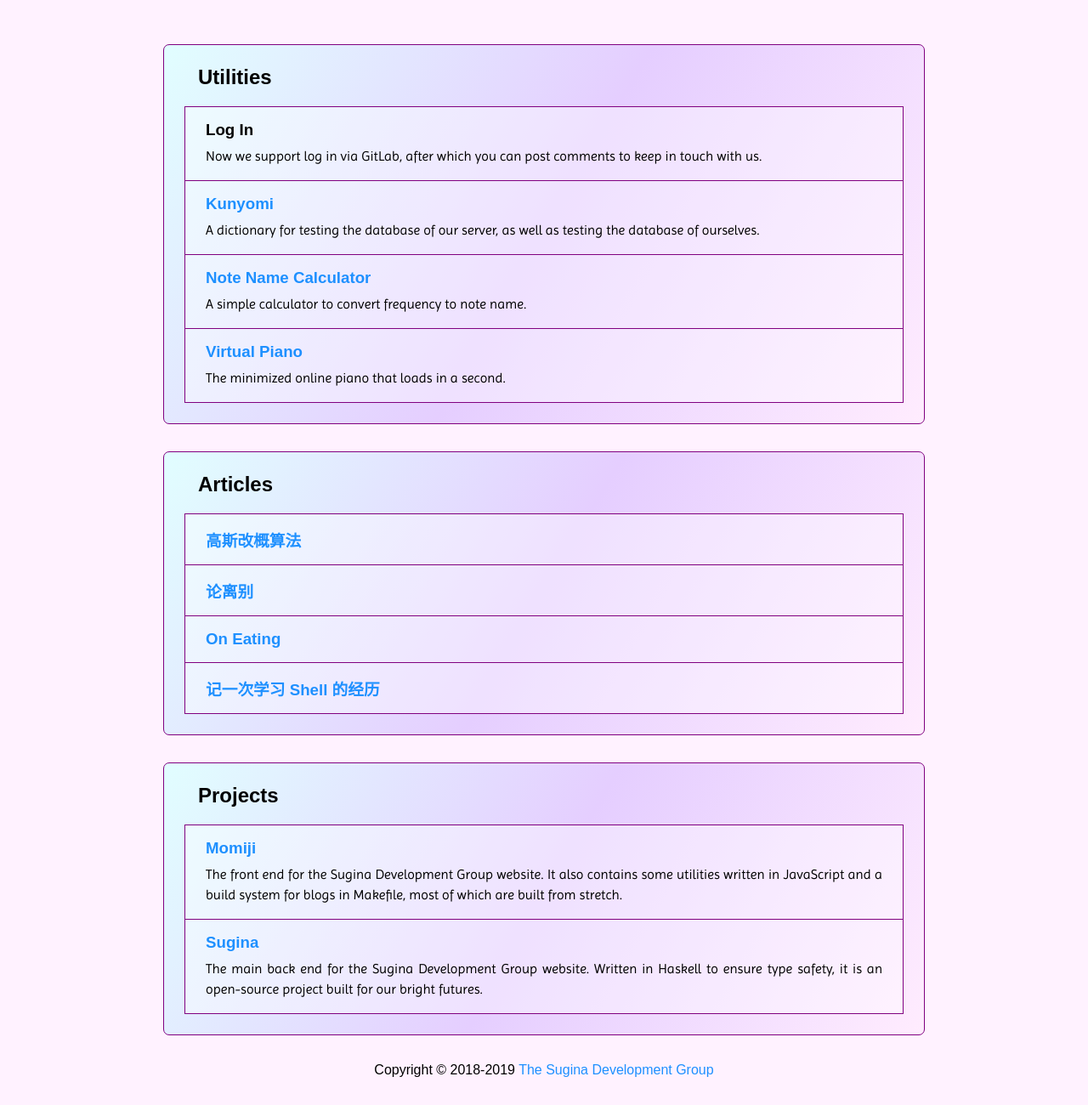
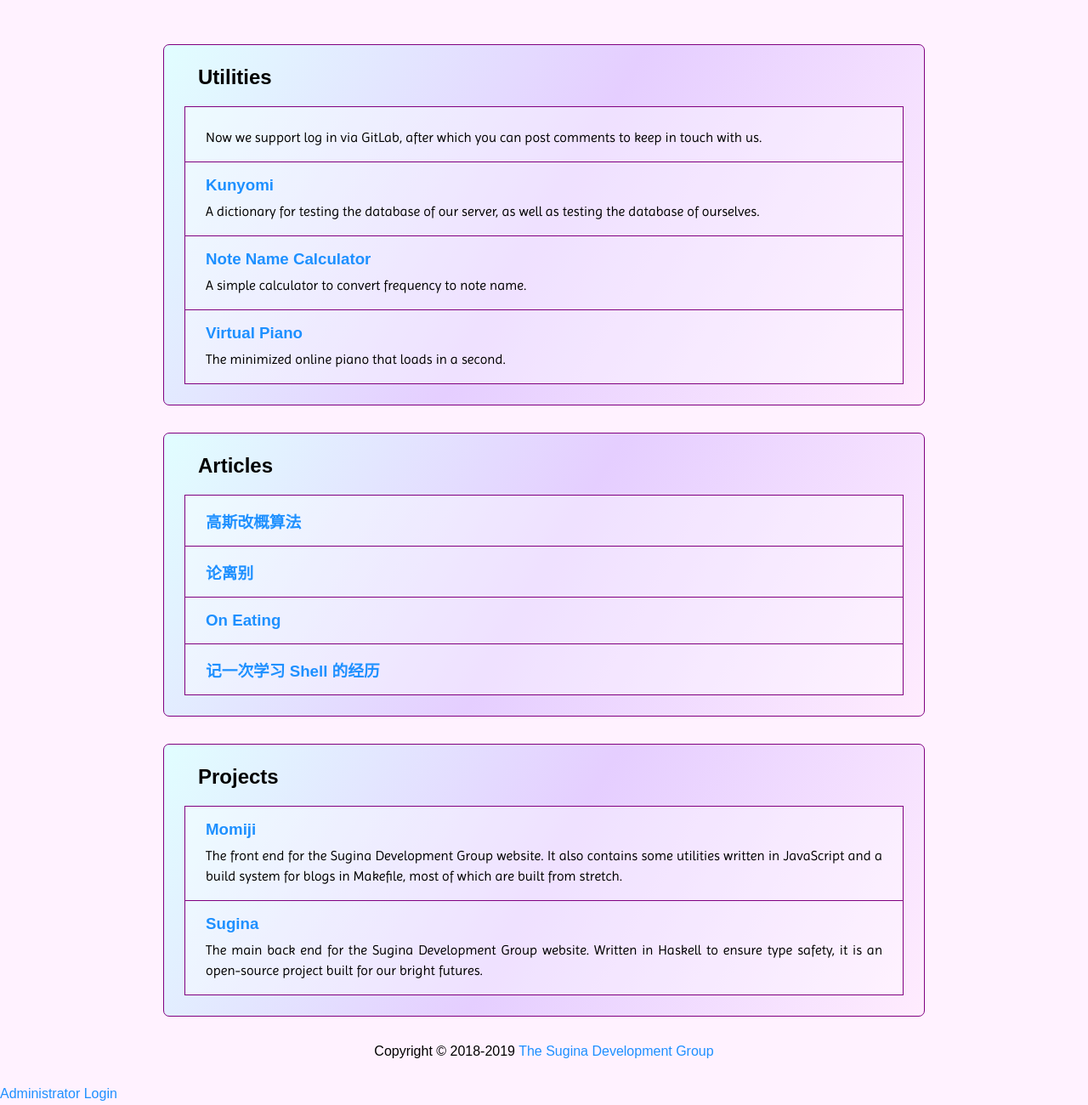
Before and after one commit to sugina-dev/momiji, a plain HTML site: page index.html in a window 1280 px wide. Shown: the part 150-1450 px from the top of the page at 85% size. Drawn offline with Linux system fonts and the light colour scheme; no server answers; files whose address does not match are found by name.

Commit message:
Modify login routine

```diff
--- a/files_index/index.js
+++ b/files_index/index.js
@@ -36,7 +36,7 @@ fetch('/api/isuser')
 })
 .catch(function(response) {
     if (response.status == 401)
-        document.getElementById('h3_userinfo').innerHTML = '<a href="/api/auth/login">Log In</a>';
+        document.getElementById('h3_userinfo').innerHTML = '<a href="/api/auth/page/gitlab/forward">Login Via GitLab</a>';
 });
 
 fetch('pure/offprint/index.csv')
--- a/index.html
+++ b/index.html
@@ -14,7 +14,7 @@
   <section>
     <h2>Utilities</h2>
     <article>
-      <h3 id="h3_userinfo">Log In</h3>
+      <h3 id="h3_userinfo"></h3>
       <p>Now we support log in via GitLab, after which you can post comments to keep in touch with us.</p>
     </article>
     <article>
@@ -65,5 +65,6 @@
   </section>
 
   <footer>Copyright &copy; 2018-2019 <a href="https://gitlab.com/sugina">The Sugina Development Group</a></footer>
+  <a href="/api/auth/login">Administrator Login</a>
 </body>
 </html>
```
